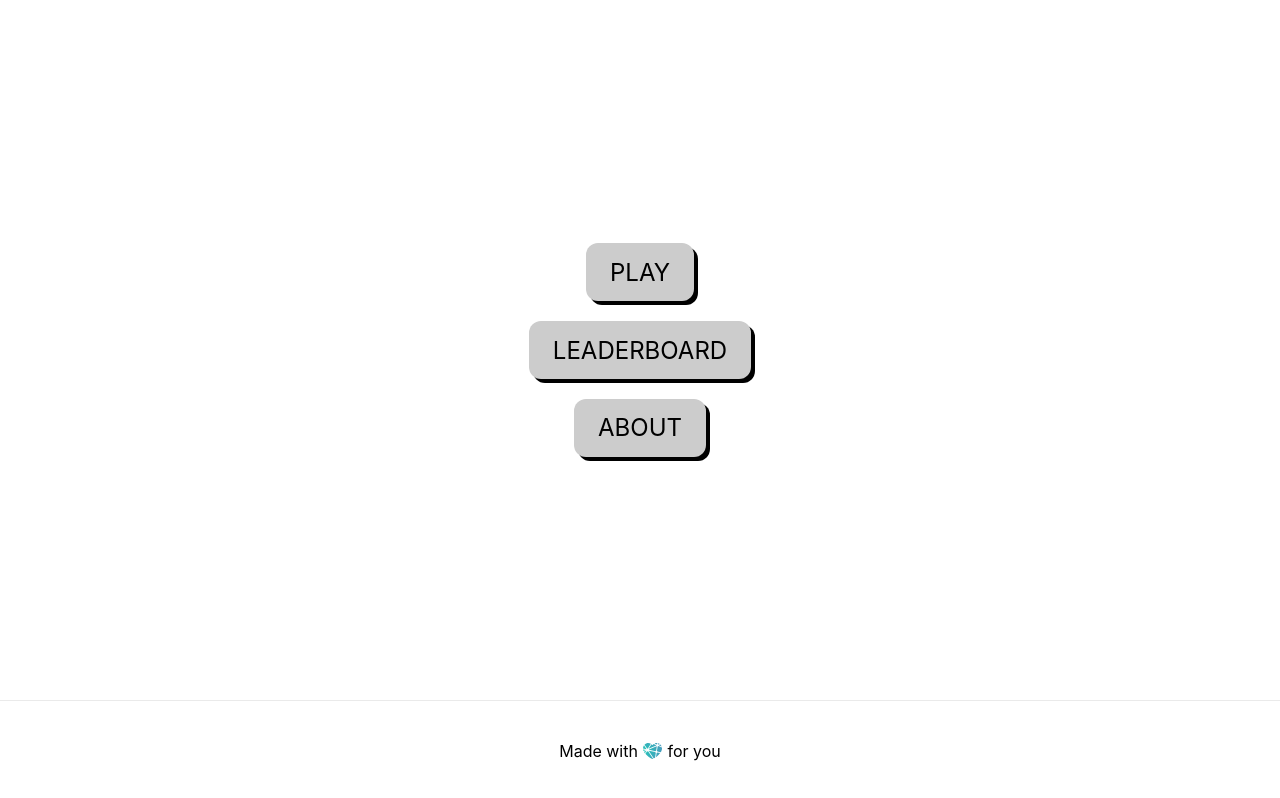
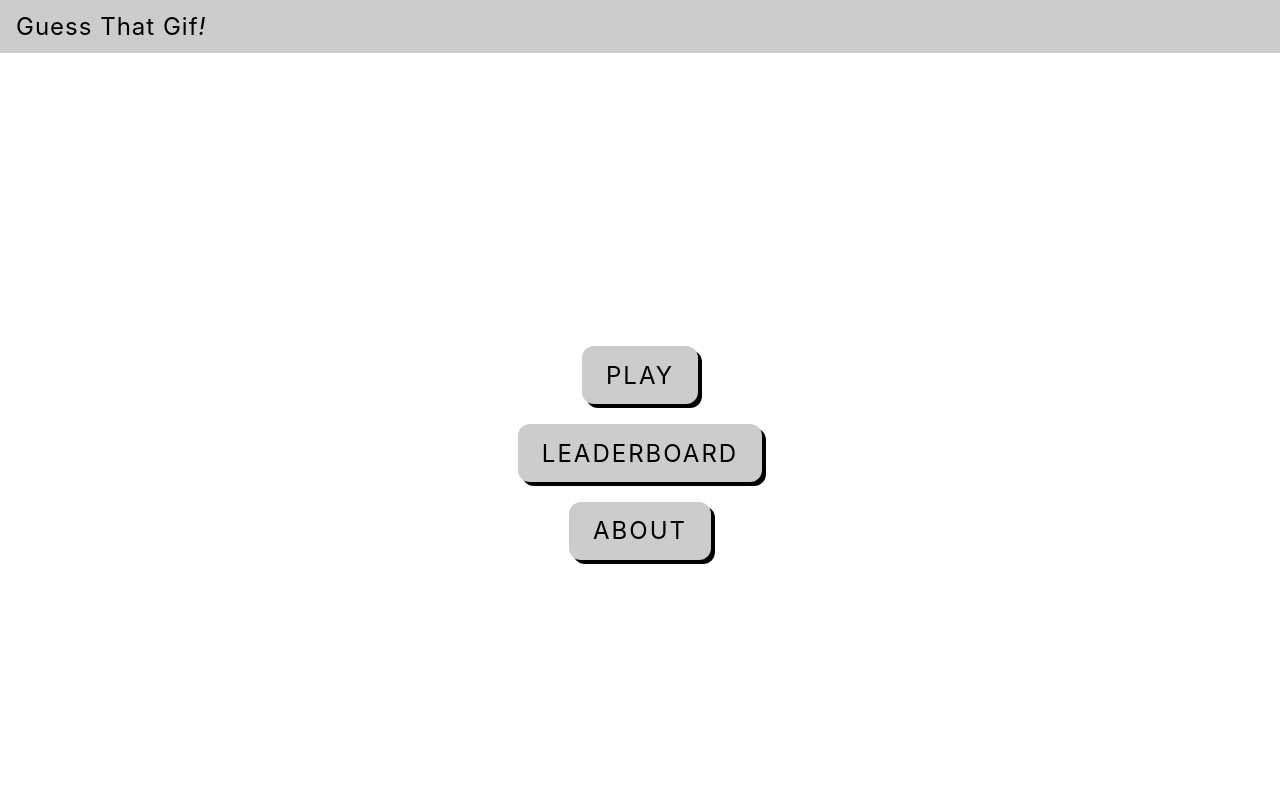
Before and after one commit to cloworm/guess-that-gif, a Next.js app: page / in a window 1280 px wide. Shown: the top 798 px of the page. Built offline with nearby package versions, Linux system fonts and the light colour scheme.

Commit message:
added navbar to home

```diff
--- a/components/Button.module.css
+++ b/components/Button.module.css
@@ -1,4 +1,5 @@
 .btn {
+  letter-spacing: 2px;
   text-decoration: none;
   color: #000;
   background: #ccc;
--- a/components/Footer.module.css
+++ /dev/null
@@ -1,13 +0,0 @@
-.footer {
-  width: 100%;
-  height: 100px;
-  border-top: 1px solid #eaeaea;
-  display: flex;
-  justify-content: center;
-  align-items: center;
-}
-
-.logo {
-  height: 1em;
-  margin: 5px;
-}
--- a/components/Footer.tsx
+++ /dev/null
@@ -1,11 +0,0 @@
-import styles from './Footer.module.css'
-
-export default function Footer() {
-  return (
-    <>
-      <footer className={styles.footer}>
-        Made with <img src="/netliheart.svg" alt="Netlify Logo" className={styles.logo} /> for you
-      </footer>
-    </>
-  )
-}
--- /dev/null
+++ b/components/Navbar.module.css
@@ -0,0 +1,9 @@
+.navbar {
+  background: #ccc;
+  padding: 0.75em 1em;
+}
+
+.title {
+  letter-spacing: 1px;
+  font-size: 1.5em;
+}
--- /dev/null
+++ b/components/Navbar.tsx
@@ -0,0 +1,12 @@
+import styles from './Navbar.module.css'
+import Link from 'next/link'
+
+export default function Navbar() {
+  return (
+    <div className={styles.navbar}>
+      <Link href="/">
+        <span className={styles.title}>Guess That Gif<em>!</em></span>
+      </Link>
+    </div>
+  )
+}
--- a/pages/_app.tsx
+++ b/pages/_app.tsx
@@ -1,8 +1,14 @@
 import '../styles/globals.css'
 import type { AppProps } from 'next/app'
+import Navbar from '../components/Navbar'
 
 function Application({ Component, pageProps }: AppProps) {
-  return <Component {...pageProps} />
+  return (
+    <div>
+      <Navbar />
+      <Component {...pageProps} />
+    </div>
+  )
 }
 
 export default Application
--- a/pages/index.tsx
+++ b/pages/index.tsx
@@ -1,5 +1,4 @@
 import Head from 'next/head'
-import Footer from '../components/Footer'
 import Button from '../components/Button'
 
 export default function Home() {
@@ -16,7 +15,6 @@ export default function Home() {
         <Button label="ABOUT" />
       </main>
 
-      <Footer />
     </div>
   )
 }
```
